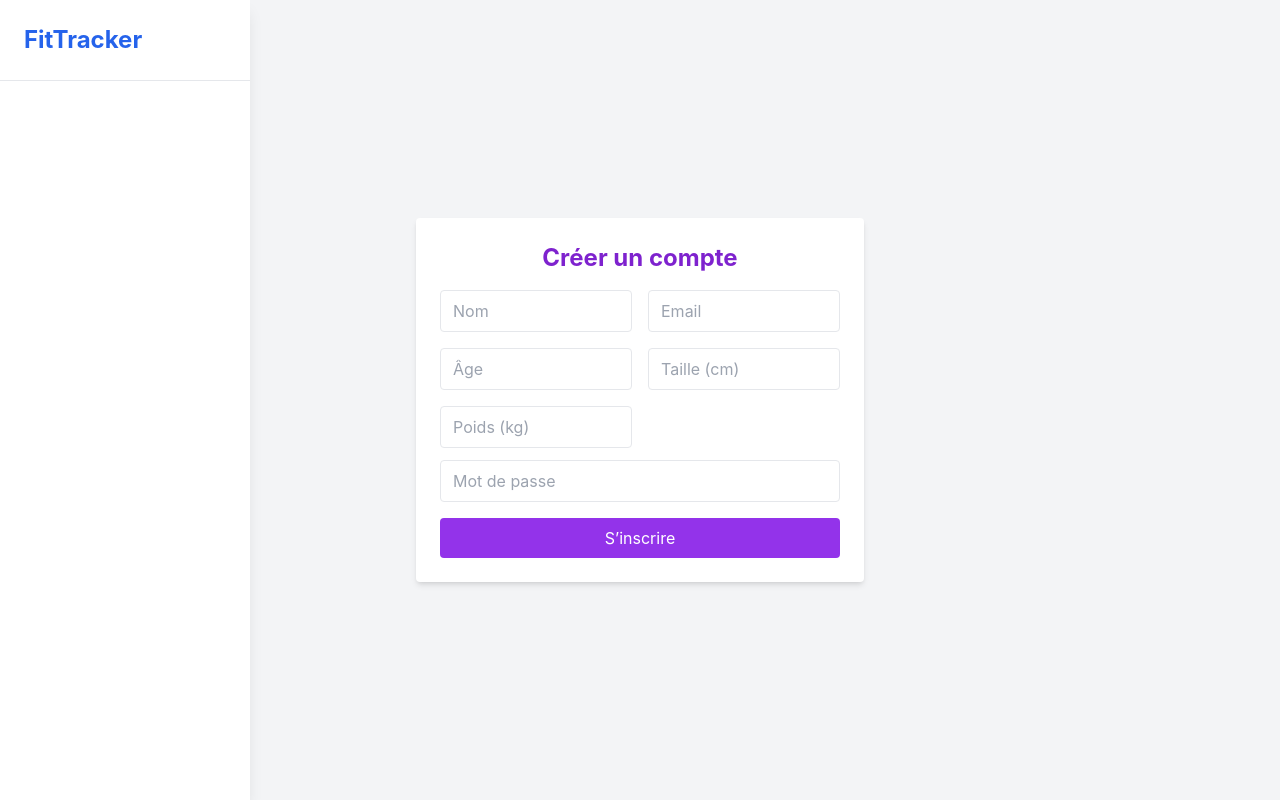
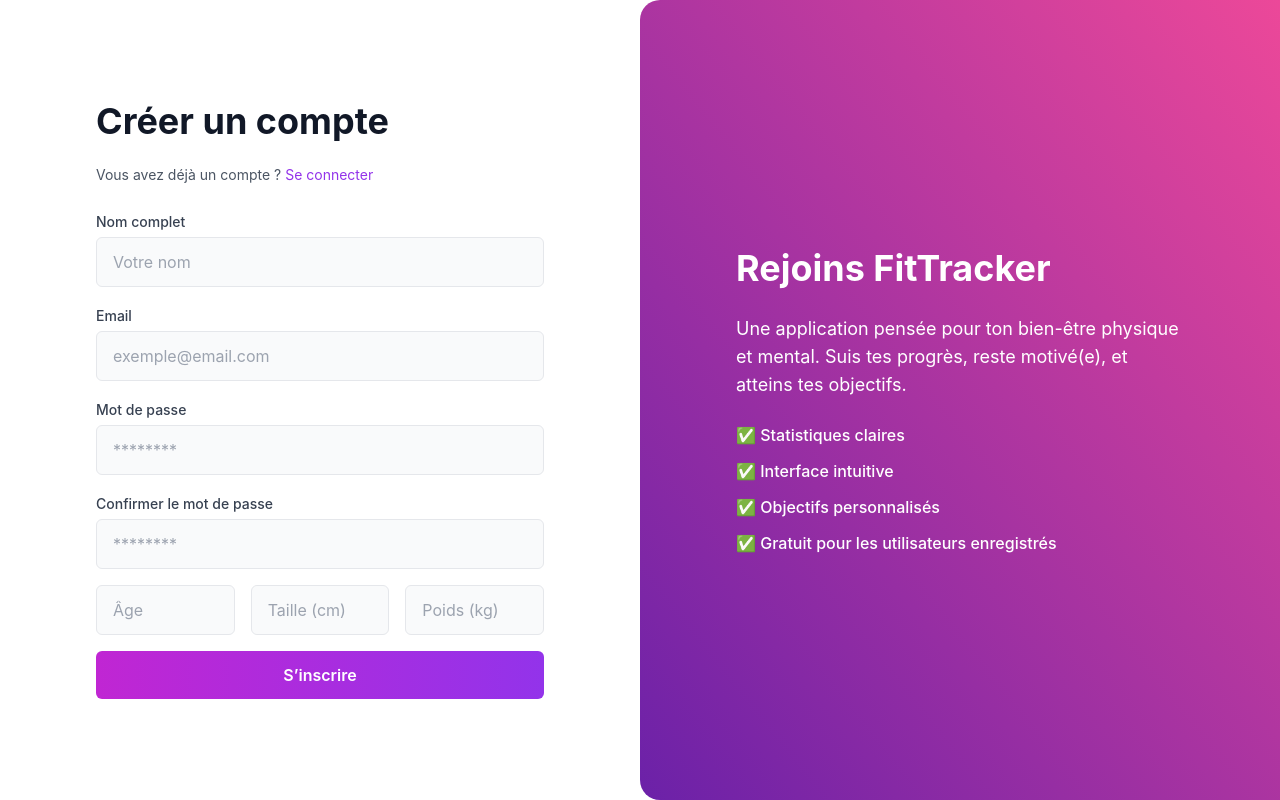
Before and after one commit to william-rauwens-oliver/fittracker, a React (Create React App) app in the folder frontend/: page /register in a window 1280 px wide. Built offline with nearby package versions, Linux system fonts and the light colour scheme.

Commit message:
Re-centering of the home page, as well as a new design for the login and registration page.

```diff
--- a/frontend/src/App.js
+++ b/frontend/src/App.js
@@ -1,15 +1,16 @@
+// src/App.js
 import { BrowserRouter, Routes, Route } from 'react-router-dom';
 import LoginPage from './pages/LoginPage';
 import RegisterPage from './pages/RegisterPage';
 import DashboardPage from './pages/DashboardPage';
 import ProfilePage from './pages/ProfilePage';
-import Navbar from './components/Navbar';
 import PrivateRoute from './components/PrivateRoute';
+import MainLayout from './layouts/MainLayout';
 
 function App() {
   return (
     <BrowserRouter>
-      <Navbar /> {/* ✅ Navigation affichée partout */}
+      <MainLayout>
         <Routes>
           <Route path="/login" element={<LoginPage />} />
           <Route path="/register" element={<RegisterPage />} />
@@ -30,6 +31,7 @@ function App() {
             }
           />
         </Routes>
+      </MainLayout>
     </BrowserRouter>
   );
 }
--- /dev/null
+++ b/frontend/src/layouts/MainLayout.jsx
@@ -0,0 +1,17 @@
+// src/layouts/MainLayout.jsx
+import { useLocation } from 'react-router-dom';
+import Navbar from '../components/Navbar';
+
+export default function MainLayout({ children }) {
+  const location = useLocation();
+  const hideNavbar = location.pathname === '/login' || location.pathname === '/register';
+
+  return (
+    <div className="flex">
+      {!hideNavbar && <Navbar />}
+      <main className={`${!hideNavbar ? 'ml-[250px]' : ''} w-full min-h-screen bg-gray-100`}>
+        {children}
+      </main>
+    </div>
+  );
+}
--- a/frontend/src/pages/DashboardPage.jsx
+++ b/frontend/src/pages/DashboardPage.jsx
@@ -1,3 +1,5 @@
+// src/pages/DashboardPage.jsx
+
 import { useEffect, useState, Suspense, lazy } from 'react';
 import axios from 'axios';
 import AddGoalForm from '../components/AddGoalForm';
@@ -43,7 +45,7 @@ export default function DashboardPage() {
   }, [token]);
 
   return (
-    <div className="min-h-screen bg-gradient-to-br from-slate-100 to-white px-6 py-10 ml-[260px]">
+    <div className="min-h-screen bg-gradient-to-br from-slate-100 to-white px-6 py-10">
       <div className="max-w-6xl mx-auto grid grid-cols-1 lg:grid-cols-3 gap-8">
 
         {/* Objectifs */}
--- a/frontend/src/pages/LoginPage.jsx
+++ b/frontend/src/pages/LoginPage.jsx
@@ -1,12 +1,13 @@
 import { useState } from 'react';
-import { useNavigate } from 'react-router-dom';
+import { useNavigate, Link } from 'react-router-dom';
 import axios from 'axios';
 
 export default function LoginPage() {
   const [email, setEmail] = useState('');
   const [password, setPassword] = useState('');
   const [error, setError] = useState('');
-  const navigate = useNavigate(); // 👈 hook de redirection
+  const [success, setSuccess] = useState('');
+  const navigate = useNavigate();
 
   const handleLogin = async (e) => {
     e.preventDefault();
@@ -16,41 +17,85 @@ export default function LoginPage() {
         password,
       });
       localStorage.setItem('token', res.data.token);
-      alert('Connexion réussie !');
-      navigate('/dashboard'); // ✅ redirection ici
+      setSuccess('Connexion réussie ! Redirection en cours...');
+      setError('');
+      setTimeout(() => {
+        navigate('/dashboard');
+      }, 1000);
     } catch (err) {
       setError('Identifiants incorrects');
+      setSuccess('');
     }
   };
 
   return (
-    <div className="min-h-screen flex items-center justify-center bg-gray-100 px-4">
-      <form onSubmit={handleLogin} className="bg-white p-6 rounded shadow-md w-full max-w-sm">
-        <h2 className="text-2xl font-bold mb-4 text-center text-purple-700">Connexion</h2>
-        {error && <p className="text-red-500 text-sm mb-2">{error}</p>}
+    <section className="min-h-screen bg-white grid grid-cols-1 lg:grid-cols-2">
+      <div className="flex items-center justify-center px-6 py-12 sm:px-12 lg:px-20">
+        <div className="w-full max-w-md space-y-6">
+          <h1 className="text-4xl font-bold text-gray-900">Connexion</h1>
+          <p className="text-gray-600 text-sm">
+            Vous n’avez pas de compte ?
+            <Link to="/register" className="ml-1 text-purple-600 hover:underline">
+              S’inscrire
+            </Link>
+          </p>
+
+          {error && (
+            <div className="text-sm text-red-600 bg-red-100 px-4 py-2 rounded">{error}</div>
+          )}
+          {success && (
+            <div className="text-sm text-green-600 bg-green-100 px-4 py-2 rounded">{success}</div>
+          )}
+
+          <form onSubmit={handleLogin} className="space-y-4">
+            <div>
+              <label className="text-sm font-medium text-gray-700">Email</label>
               <input
                 type="email"
-          placeholder="Email"
+                placeholder="exemple@email.com"
                 value={email}
                 onChange={(e) => setEmail(e.target.value)}
-          className="w-full mb-3 px-3 py-2 border rounded"
+                className="w-full mt-1 px-4 py-3 border rounded-md bg-gray-50 focus:outline-none focus:ring-2 focus:ring-purple-500"
                 required
               />
+            </div>
+
+            <div>
+              <label className="text-sm font-medium text-gray-700">Mot de passe</label>
               <input
                 type="password"
-          placeholder="Mot de passe"
+                placeholder="********"
                 value={password}
                 onChange={(e) => setPassword(e.target.value)}
-          className="w-full mb-3 px-3 py-2 border rounded"
+                className="w-full mt-1 px-4 py-3 border rounded-md bg-gray-50 focus:outline-none focus:ring-2 focus:ring-purple-500"
                 required
               />
+            </div>
+
             <button
               type="submit"
-          className="w-full bg-purple-600 text-white py-2 rounded hover:bg-purple-700"
+              className="w-full bg-gradient-to-r from-fuchsia-600 to-purple-600 text-white py-3 rounded-md font-semibold hover:opacity-90 transition"
             >
               Se connecter
             </button>
           </form>
         </div>
+      </div>
+
+      <div className="hidden lg:flex items-center justify-center bg-gradient-to-tr from-purple-800 to-pink-500 text-white p-12 rounded-tl-[20px] rounded-bl-[20px]">
+        <div className="max-w-md">
+          <h2 className="text-4xl font-bold mb-6 leading-tight">Bienvenue sur FitTracker</h2>
+          <p className="text-lg">
+            Connecte-toi pour retrouver ton espace personnalisé, suivre ta progression et rester motivé(e) au quotidien.
+          </p>
+          <ul className="mt-6 space-y-3 text-white font-medium">
+            <li>✅ Données centralisées</li>
+            <li>✅ Objectifs clairs</li>
+            <li>✅ Suivi intelligent</li>
+            <li>✅ Gratuit pour les utilisateurs inscrits</li>
+          </ul>
+        </div>
+      </div>
+    </section>
   );
 }
--- a/frontend/src/pages/ProfilePage.jsx
+++ b/frontend/src/pages/ProfilePage.jsx
@@ -4,9 +4,11 @@ import axios from 'axios';
 export default function ProfilePage() {
   const [user, setUser] = useState(null);
   const [message, setMessage] = useState('');
+  const [loading, setLoading] = useState(true);
   const token = localStorage.getItem('token');
 
   useEffect(() => {
+    const timeout = setTimeout(() => {
       const fetchUser = async () => {
         try {
           const res = await axios.get('http://localhost:5000/api/auth/me', {
@@ -15,10 +17,15 @@ export default function ProfilePage() {
           setUser(res.data);
         } catch (err) {
           console.error('Erreur lors du chargement du profil');
+        } finally {
+          setLoading(false);
         }
       };
 
       fetchUser();
+    }, 400); // délai de 400ms
+
+    return () => clearTimeout(timeout);
   }, [token]);
 
   const handleChange = (e) => {
@@ -37,58 +44,95 @@ export default function ProfilePage() {
     }
   };
 
-  if (!user) return <p className="text-center mt-10">Chargement...</p>;
+  if (loading) {
+    return (
+      <div className="min-h-screen flex items-center justify-center">
+        <p className="text-gray-600 text-lg">Chargement du profil en cours...</p>
+      </div>
+    );
+  }
+
+  if (!user) {
+    return (
+      <div className="min-h-screen flex items-center justify-center">
+        <p className="text-gray-600 text-lg">Aucun utilisateur trouvé.</p>
+      </div>
+    );
+  }
 
   return (
-    <div className="p-6 max-w-xl mx-auto">
-      <h1 className="text-3xl font-bold text-purple-700 mb-6">👤 Mon profil</h1>
+    <div className="min-h-screen flex items-center justify-center px-4">
+      <div className="p-6 w-full max-w-xl">
+        <h1 className="text-3xl font-bold text-purple-700 mb-6 text-center">👤 Mon profil</h1>
 
         <form onSubmit={handleUpdate} className="bg-white p-6 rounded shadow">
           {message && <p className="text-green-600 mb-4">{message}</p>}
+
           <div className="grid grid-cols-1 sm:grid-cols-2 gap-4">
+            <div>
+              <label className="block mb-1 text-sm font-medium text-gray-700">Prénom</label>
               <input
                 name="name"
                 value={user.name}
                 onChange={handleChange}
-            className="border px-3 py-2 rounded"
-            placeholder="Nom"
+                className="border px-3 py-2 rounded w-full"
+                placeholder="Prénom"
               />
+            </div>
+
+            <div>
+              <label className="block mb-1 text-sm font-medium text-gray-700">Email</label>
               <input
                 name="email"
                 value={user.email}
                 onChange={handleChange}
-            className="border px-3 py-2 rounded"
+                className="border px-3 py-2 rounded w-full"
                 placeholder="Email"
               />
+            </div>
+
+            <div>
+              <label className="block mb-1 text-sm font-medium text-gray-700">Âge</label>
               <input
                 name="age"
                 value={user.age || ''}
                 onChange={handleChange}
                 type="number"
-            className="border px-3 py-2 rounded"
+                className="border px-3 py-2 rounded w-full"
                 placeholder="Âge"
               />
+            </div>
+
+            <div>
+              <label className="block mb-1 text-sm font-medium text-gray-700">Taille (cm)</label>
               <input
                 name="height"
                 value={user.height || ''}
                 onChange={handleChange}
                 type="number"
-            className="border px-3 py-2 rounded"
+                className="border px-3 py-2 rounded w-full"
                 placeholder="Taille (cm)"
               />
+            </div>
+
+            <div className="sm:col-span-2">
+              <label className="block mb-1 text-sm font-medium text-gray-700">Poids (kg)</label>
               <input
                 name="weight"
                 value={user.weight || ''}
                 onChange={handleChange}
                 type="number"
-            className="border px-3 py-2 rounded"
+                className="border px-3 py-2 rounded w-full"
                 placeholder="Poids (kg)"
               />
             </div>
-        <button className="w-full bg-purple-600 text-white mt-4 py-2 rounded hover:bg-purple-700">
+          </div>
+
+          <button className="w-full bg-purple-600 text-white mt-6 py-2 rounded hover:bg-purple-700 transition">
             Enregistrer les modifications
           </button>
         </form>
       </div>
+    </div>
   );
 }
--- a/frontend/src/pages/RegisterPage.jsx
+++ b/frontend/src/pages/RegisterPage.jsx
@@ -1,4 +1,5 @@
 import { useState } from 'react';
+import { useNavigate, Link } from 'react-router-dom';
 import axios from 'axios';
 
 export default function RegisterPage() {
@@ -6,6 +7,7 @@ export default function RegisterPage() {
     name: '',
     email: '',
     password: '',
+    confirmPassword: '',
     age: '',
     height: '',
     weight: '',
@@ -13,6 +15,7 @@ export default function RegisterPage() {
 
   const [error, setError] = useState('');
   const [success, setSuccess] = useState('');
+  const navigate = useNavigate();
 
   const handleChange = (e) => {
     setForm({ ...form, [e.target.name]: e.target.value });
@@ -20,12 +23,24 @@ export default function RegisterPage() {
 
   const handleRegister = async (e) => {
     e.preventDefault();
+
+    if (form.password !== form.confirmPassword) {
+      setError('Les mots de passe ne correspondent pas');
+      setSuccess('');
+      return;
+    }
+
     try {
-      const res = await axios.post('http://localhost:5000/api/auth/register', form);
+      const { confirmPassword, ...formData } = form;
+      const res = await axios.post('http://localhost:5000/api/auth/register', formData);
       localStorage.setItem('token', res.data.token);
-      setSuccess('Inscription réussie !');
+      setSuccess('Inscription réussie');
       setError('');
-      // Redirection future vers dashboard ici
+
+      // Redirection vers dashboard après 1 sec
+      setTimeout(() => {
+        navigate('/dashboard');
+      }, 1000);
     } catch (err) {
       setError('Erreur lors de l’inscription');
       setSuccess('');
@@ -33,26 +48,128 @@ export default function RegisterPage() {
   };
 
   return (
-    <div className="min-h-screen flex items-center justify-center bg-gray-100 px-4">
-      <form onSubmit={handleRegister} className="bg-white p-6 rounded shadow-md w-full max-w-md">
-        <h2 className="text-2xl font-bold mb-4 text-center text-purple-700">Créer un compte</h2>
-        {error && <p className="text-red-500 text-sm">{error}</p>}
-        {success && <p className="text-green-500 text-sm">{success}</p>}
+    <section className="min-h-screen bg-white grid grid-cols-1 lg:grid-cols-2">
+      <div className="flex items-center justify-center px-6 py-12 sm:px-12 lg:px-20">
+        <div className="w-full max-w-md space-y-6">
+          <h1 className="text-4xl font-bold text-gray-900">Créer un compte</h1>
+          <p className="text-gray-600 text-sm">
+            Vous avez déjà un compte ?
+            <Link to="/login" className="ml-1 text-purple-600 hover:underline">
+              Se connecter
+            </Link>
+          </p>
 
-        <div className="grid grid-cols-2 gap-4 mb-3">
-          <input name="name" type="text" placeholder="Nom" value={form.name} onChange={handleChange} className="border px-3 py-2 rounded" required />
-          <input name="email" type="email" placeholder="Email" value={form.email} onChange={handleChange} className="border px-3 py-2 rounded" required />
-          <input name="age" type="number" placeholder="Âge" value={form.age} onChange={handleChange} className="border px-3 py-2 rounded" />
-          <input name="height" type="number" placeholder="Taille (cm)" value={form.height} onChange={handleChange} className="border px-3 py-2 rounded" />
-          <input name="weight" type="number" placeholder="Poids (kg)" value={form.weight} onChange={handleChange} className="border px-3 py-2 rounded" />
+          {error && (
+            <div className="text-sm text-red-600 bg-red-100 px-4 py-2 rounded">{error}</div>
+          )}
+          {success && (
+            <div className="text-sm text-green-600 bg-green-100 px-4 py-2 rounded">{success}</div>
+          )}
+
+          <form onSubmit={handleRegister} className="space-y-4">
+            <div>
+              <label className="text-sm font-medium text-gray-700">Nom complet</label>
+              <input
+                name="name"
+                type="text"
+                value={form.name}
+                onChange={handleChange}
+                placeholder="Votre nom"
+                required
+                className="w-full mt-1 px-4 py-3 border rounded-md bg-gray-50 focus:outline-none focus:ring-2 focus:ring-purple-500"
+              />
+            </div>
+
+            <div>
+              <label className="text-sm font-medium text-gray-700">Email</label>
+              <input
+                name="email"
+                type="email"
+                value={form.email}
+                onChange={handleChange}
+                placeholder="exemple@email.com"
+                required
+                className="w-full mt-1 px-4 py-3 border rounded-md bg-gray-50 focus:outline-none focus:ring-2 focus:ring-purple-500"
+              />
+            </div>
+
+            <div>
+              <label className="text-sm font-medium text-gray-700">Mot de passe</label>
+              <input
+                name="password"
+                type="password"
+                value={form.password}
+                onChange={handleChange}
+                placeholder="********"
+                required
+                className="w-full mt-1 px-4 py-3 border rounded-md bg-gray-50 focus:outline-none focus:ring-2 focus:ring-purple-500"
+              />
+            </div>
+
+            <div>
+              <label className="text-sm font-medium text-gray-700">Confirmer le mot de passe</label>
+              <input
+                name="confirmPassword"
+                type="password"
+                value={form.confirmPassword}
+                onChange={handleChange}
+                placeholder="********"
+                required
+                className="w-full mt-1 px-4 py-3 border rounded-md bg-gray-50 focus:outline-none focus:ring-2 focus:ring-purple-500"
+              />
+            </div>
+
+            <div className="grid grid-cols-1 sm:grid-cols-3 gap-4">
+              <input
+                name="age"
+                type="number"
+                placeholder="Âge"
+                value={form.age}
+                onChange={handleChange}
+                className="w-full px-4 py-3 border rounded-md bg-gray-50 focus:outline-none focus:ring-2 focus:ring-purple-500"
+              />
+              <input
+                name="height"
+                type="number"
+                placeholder="Taille (cm)"
+                value={form.height}
+                onChange={handleChange}
+                className="w-full px-4 py-3 border rounded-md bg-gray-50 focus:outline-none focus:ring-2 focus:ring-purple-500"
+              />
+              <input
+                name="weight"
+                type="number"
+                placeholder="Poids (kg)"
+                value={form.weight}
+                onChange={handleChange}
+                className="w-full px-4 py-3 border rounded-md bg-gray-50 focus:outline-none focus:ring-2 focus:ring-purple-500"
+              />
+            </div>
+
+            <button
+              type="submit"
+              className="w-full bg-gradient-to-r from-fuchsia-600 to-purple-600 text-white py-3 rounded-md font-semibold hover:opacity-90 transition"
+            >
+              S’inscrire
+            </button>
+          </form>
         </div>
+      </div>
 
-        <input name="password" type="password" placeholder="Mot de passe" value={form.password} onChange={handleChange} className="w-full border px-3 py-2 mb-4 rounded" required />
-
-        <button type="submit" className="w-full bg-purple-600 text-white py-2 rounded hover:bg-purple-700">
-          S’inscrire
-        </button>
-      </form>
-    </div>
+      <div className="hidden lg:flex items-center justify-center bg-gradient-to-tr from-purple-800 to-pink-500 text-white p-12 rounded-tl-[20px] rounded-bl-[20px]">
+        <div className="max-w-md">
+          <h2 className="text-4xl font-bold mb-6 leading-tight">Rejoins FitTracker</h2>
+          <p className="text-lg">
+            Une application pensée pour ton bien-être physique et mental. Suis tes progrès, reste motivé(e), et atteins tes objectifs.
+          </p>
+          <ul className="mt-6 space-y-3 text-white font-medium">
+            <li>✅ Statistiques claires</li>
+            <li>✅ Interface intuitive</li>
+            <li>✅ Objectifs personnalisés</li>
+            <li>✅ Gratuit pour les utilisateurs enregistrés</li>
+          </ul>
+        </div>
+      </div>
+    </section>
   );
 }
```
Also changed, not shown: frontend/src/layouts/AuthLayout.jsx (added, +9 -0 lines). Lines whose indentation alone changed are shown as unchanged.
